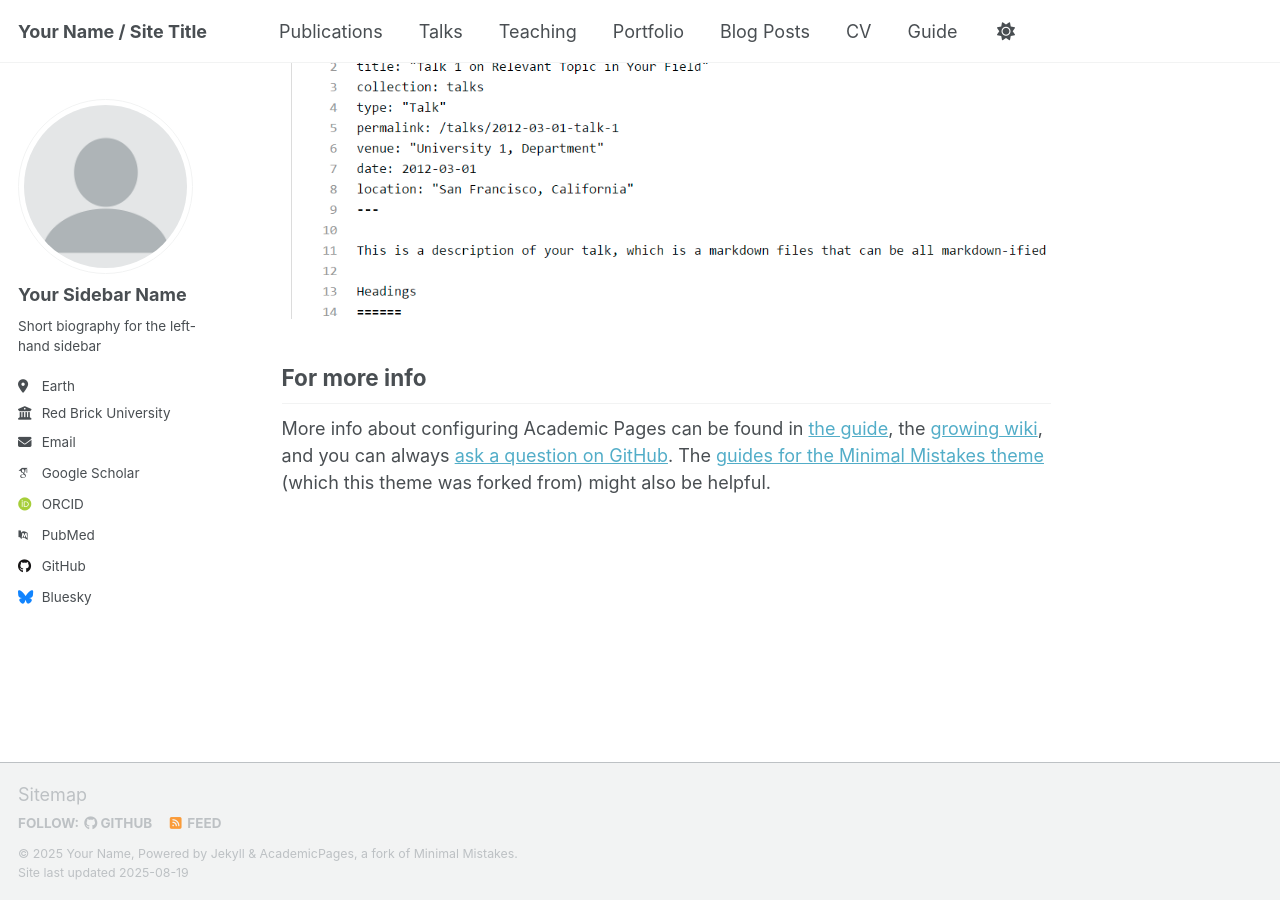
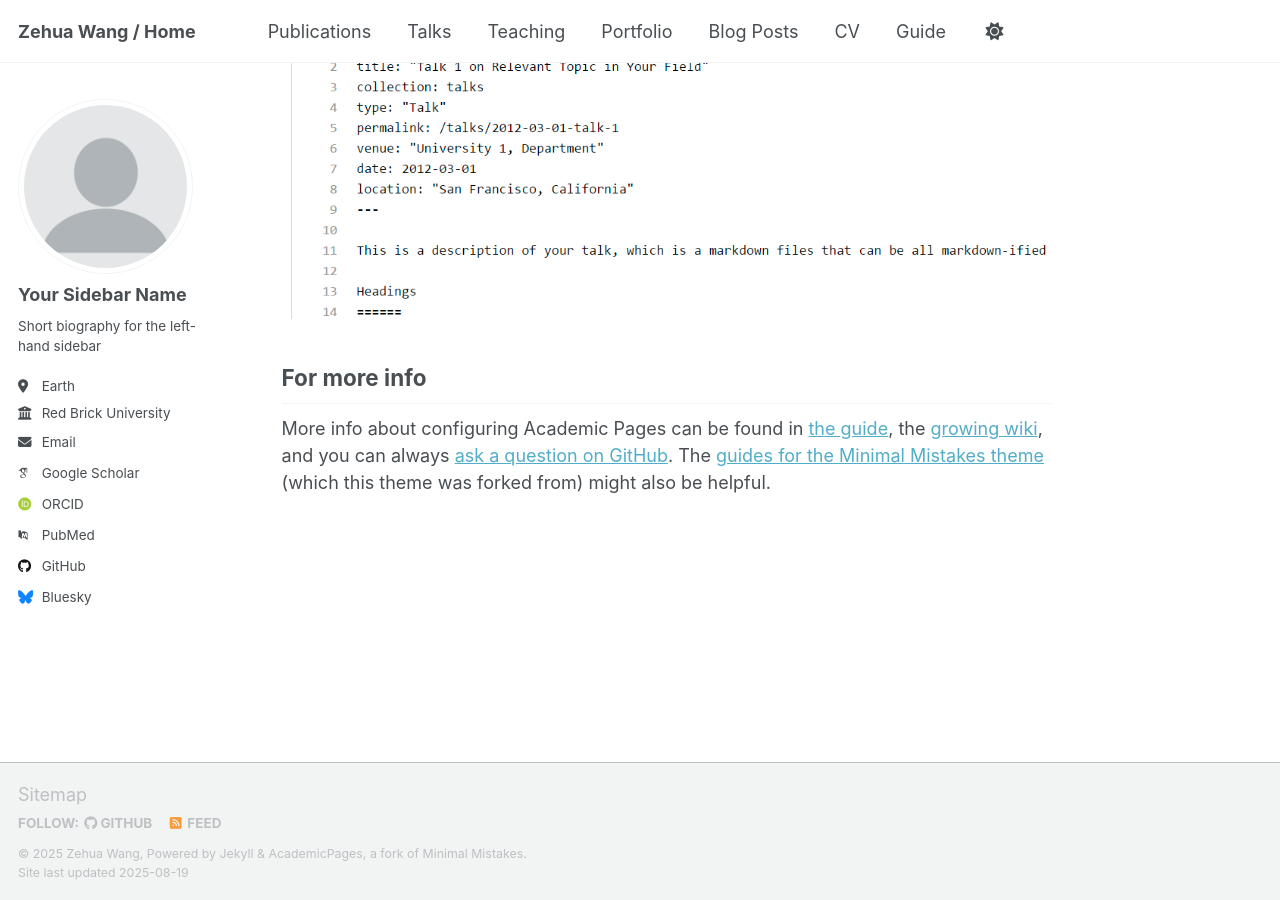
Before and after one commit to zehuaw1/zehuaw1.github.io, a Jekyll site: the page built from _pages/about.md, in a window 1280 px wide and 900 px high, scrolled down 2880 px. Built offline with Jekyll 4.4.1, drawn with Linux system fonts in a browser that asks for light colours; some web fonts are replaced; a script that is not in the unit is left out.

Commit message:
Update _config.yml for testing

```diff
--- a/_config.yml
+++ b/_config.yml
@@ -9,13 +9,13 @@
 # Basic Site Settings
 locale                   : "en-US"
 site_theme               : "default" # Currently available options are "default", "air"
-title                    : "Your Name / Site Title"
+title                    : "Zehua Wang / Home"
 title_separator          : "-"
-name                     : &name "Your Name"
-description              : &description "personal description"
-url                      : https://academicpages.github.io # the base hostname & protocol for your site e.g. "https://[your GitHub username].github.io" or if you already have some other page hosted on Github then use "https://[your GitHub username].github.io/[Your Repo Name]"
+name                     : &name "Zehua Wang"
+description              : &description "Sophomore @ MIT"
+url                      : https://zenhue.github.io # the base hostname & protocol for your site e.g. "https://[your GitHub username].github.io" or if you already have some other page hosted on Github then use "https://[your GitHub username].github.io/[Your Repo Name]"
 baseurl                  : "" # the subpath of your site, e.g. "/blog"
-repository               : "academicpages/academicpages.github.io"
+repository               : "ZenHue/zenhue.github.io"
 
 # Site Author - The following control what appear as part of the author content on the side bar.
 #               If a field is blank the icon and link will not appear, otherwise it will be shown.
```
